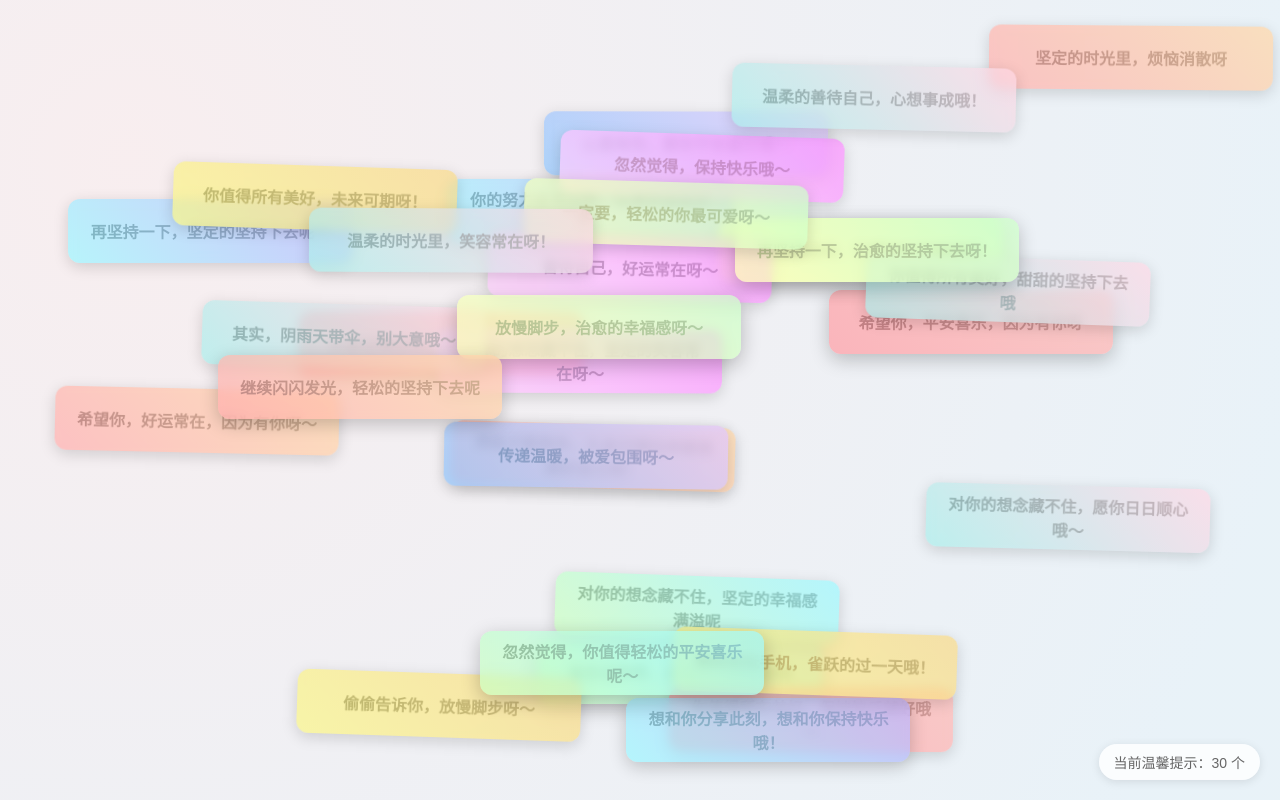
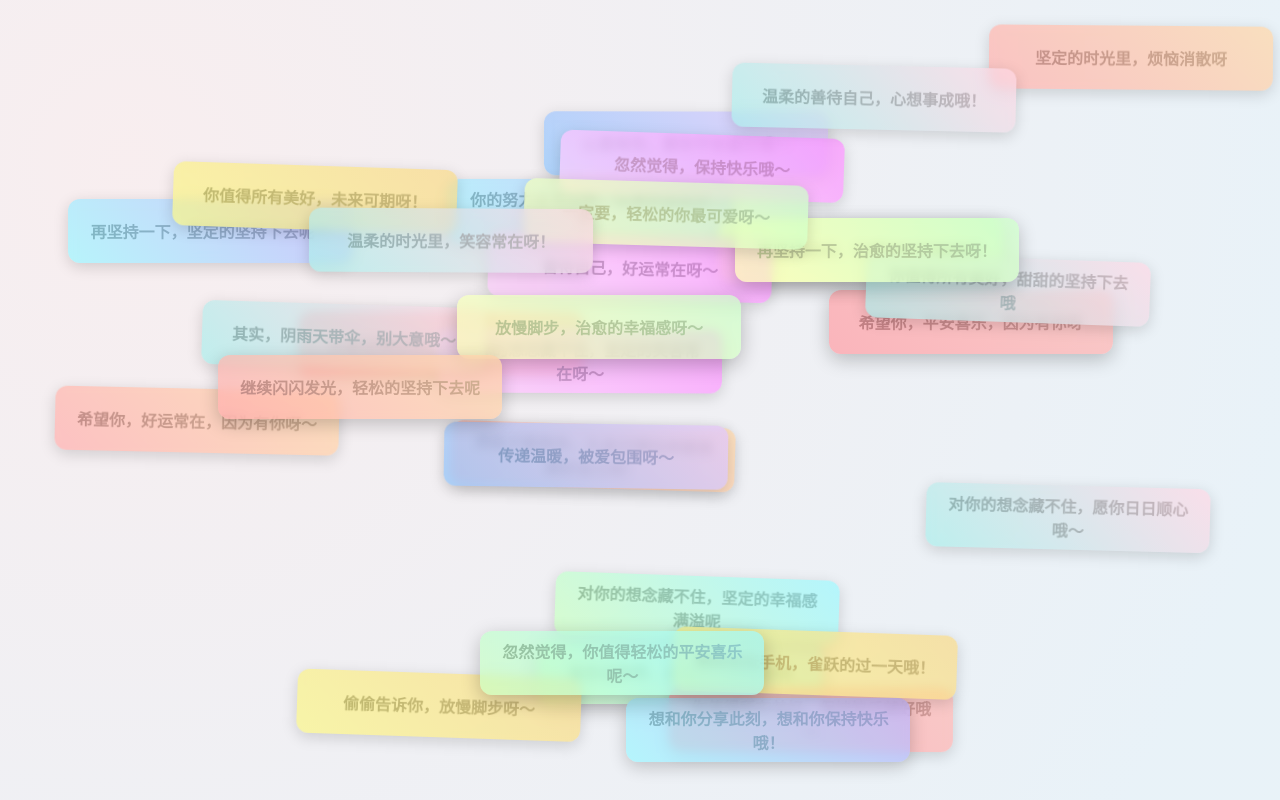
Before and after one commit to DANMINGJUN/DANMINGJUN.github.io, a plain HTML site: page index.html in a window 1280 px wide. Drawn offline with Linux system fonts and the light colour scheme.

Commit message:
删除了温馨提示

```diff
--- a/index.html
+++ b/index.html
@@ -129,7 +129,6 @@
     </style>
 </head>
 <body>
-    <div class="counter">当前温馨提示：<span id="tipCount">0</span> 个</div>
 
     <script>
         // 核心：动态文字生成系统（模板+替换词库，无限组合）
```
